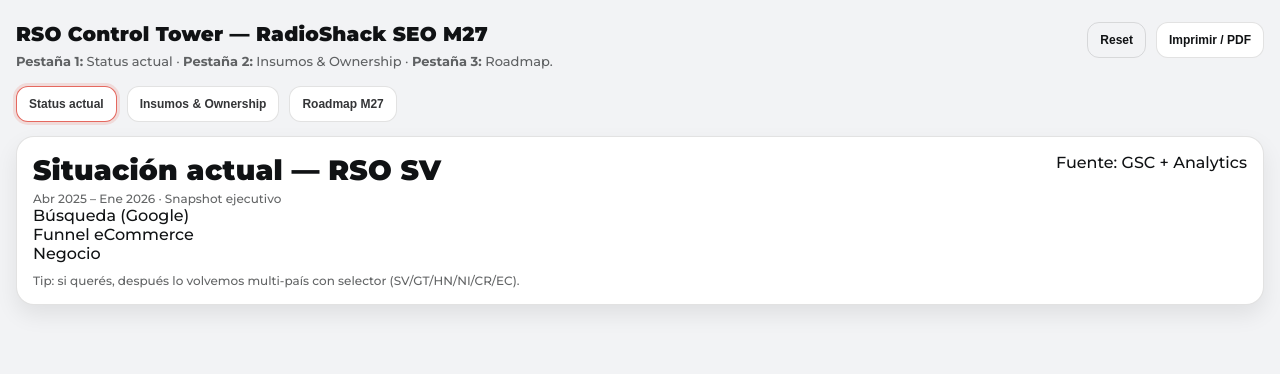
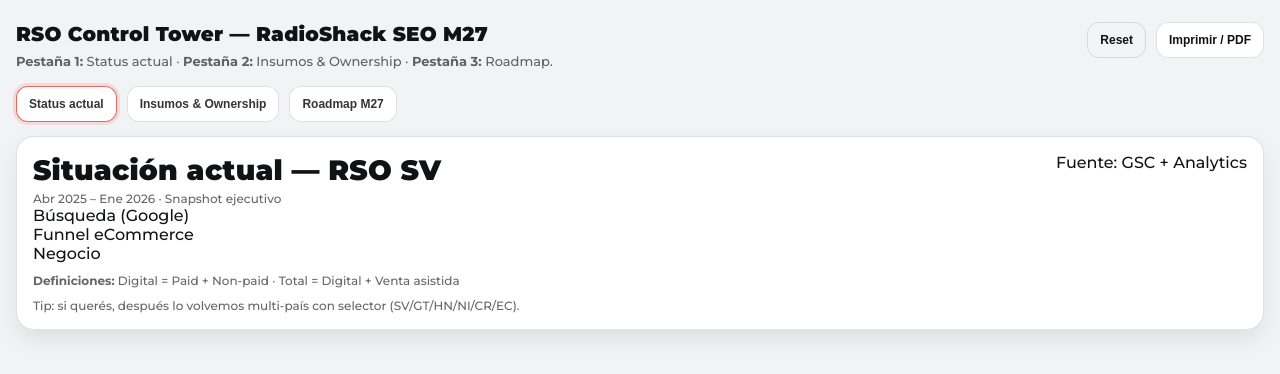
Before and after one commit to haidyduenas/rso-roadmap-M27, a plain HTML site: page index.html in a window 1280 px wide. Drawn offline with Linux system fonts and the light colour scheme.

Commit message:
Update index.html

```diff
--- a/index.html
+++ b/index.html
@@ -50,7 +50,9 @@
             <div class="panelTitle statusTitle">Situación actual — RSO SV</div>
             <div class="panelHint">Abr 2025 – Ene 2026 · Snapshot ejecutivo</div>
           </div>
-            <div class="pill">Fuente: GSC + Analytics</div>
+          <div class="pill" title="Definiciones: Digital = Paid + Non-paid · Total = Digital + Venta asistida">
+            Fuente: GSC + Analytics
+          </div>
         </div>
 
         <div class="statusBlocks">
@@ -67,6 +69,11 @@
           <div class="block">
             <div class="blockTitle">Negocio</div>
             <div id="statusBiz" class="kpiGrid"></div>
+
+            <div class="muted foot" style="margin-top:10px;">
+              <b>Definiciones:</b> <span>Digital = Paid + Non-paid</span> ·
+              <span>Total = Digital + Venta asistida</span>
+            </div>
           </div>
         </div>
 
@@ -76,14 +83,14 @@
       </div>
     </section>
 
-    <!-- TAB 1: INSUMOS -->
+    <!-- TAB 1 -->
     <section id="tab_inputs" class="tabPanel" role="tabpanel">
       <section class="grid">
         <!-- PANEL A: CHECKLIST / Hitos -->
         <div class="panel">
           <div class="panelHead">
             <div>
-              <div class="panelTitle">Checklist de insumos </div>
+              <div class="panelTitle">Checklist de insumos (Definition of Ready)</div>
               <div class="panelHint">Marca lo recibido. Los hitos se calculan solos.</div>
             </div>
             <div class="chips">
@@ -148,7 +155,7 @@
       </section>
     </section>
 
-    <!-- TAB 2: ROADMAP -->
+    <!-- TAB 2 -->
     <section id="tab_roadmap" class="tabPanel" role="tabpanel">
       <div class="panel">
         <div class="panelHead">
```
Lines whose indentation alone changed are shown as unchanged.
